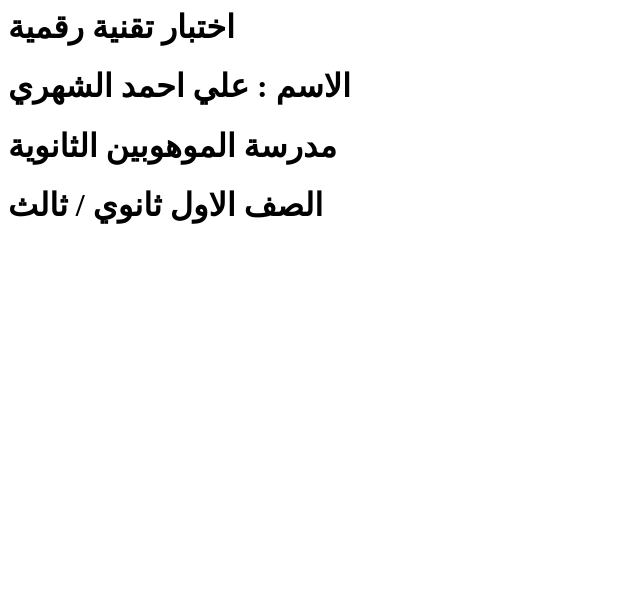
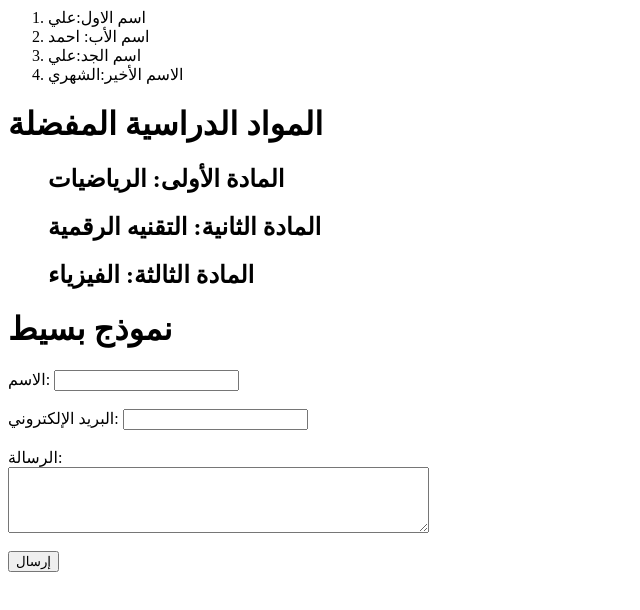
Before and after one commit to frrr887/123123, a plain HTML site: page index.html in a window 1280 px wide. Shown: the whole page, without its empty margins (0-640 px from the left). Drawn offline with Linux system fonts and the light colour scheme.

Commit message:
Update index.html

```diff
--- a/index.html
+++ b/index.html
@@ -1,5 +1,104 @@
-<title>اختبار تقنيه رقمية</title>
-<h1>اختبار تقنية رقمية</h1>
-<h1>الاسم : علي احمد الشهري</h1>
-<h1>مدرسة الموهوبين الثانوية</h1>
-<h1>الصف الاول ثانوي / ثالث</h1>
+<html lang="en">
+
+<head>
+
+    <meta charset="UTF-8">
+
+    <meta name="viewport" content="width=device-width, initial-scale=1.0">
+
+    <title>اختبار التقنية الرقمية</title>
+
+</head>
+
+<body>
+    <ol>
+
+        <li>اسم الاول:علي</li>
+
+        <li>اسم الأب: احمد</li>
+
+        <li>اسم الجد:علي</li>
+
+        <li>الاسم الأخير:الشهري </li>
+
+    </ol>
+
+</body>
+
+</html>
+
+
+
+<!DOCTYPE html>
+
+<html lang="en">
+
+<head>
+
+    <meta charset="UTF-8">
+
+    <meta name="viewport" content="width=device-width, initial-scale=1.0">
+
+    <title>القائمة غير المرتبة</title>
+
+</head>
+
+<body>
+
+    <h1>المواد الدراسية المفضلة</h1>
+
+    <ul>
+
+        <h2>المادة الأولى: الرياضيات</h2>
+
+        <h2>المادة الثانية: التقنيه الرقمية</h2>
+
+        <h2>المادة الثالثة: الفيزياء</h2>
+
+    </ul>
+
+</body>
+
+</html>
+
+
+
+<!DOCTYPE html>
+
+<html lang="en">
+
+<head>
+
+    <meta charset="UTF-8">
+
+    <meta name="viewport" content="width=device-width, initial-scale=1.0">
+
+    <title>Form</title>
+
+</head>
+
+<body>
+
+    <h1>نموذج بسيط</h1>
+
+    <form action="/submit" method="POST">
+
+        <label for="name">الاسم:</label>
+
+        <input type="text" id="name" name="name" required><br><br>
+
+        <label for="email">البريد الإلكتروني:</label>
+
+        <input type="email" id="email" name="email" required><br><br>
+
+        <label for="message">الرسالة:</label><br>
+
+        <textarea id="message" name="message" rows="4" cols="50"></textarea><br><br>
+
+        <button type="submit">إرسال</button>
+
+    </form>
+
+</body>
+
+</html>
```
